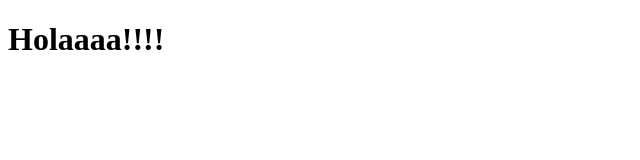
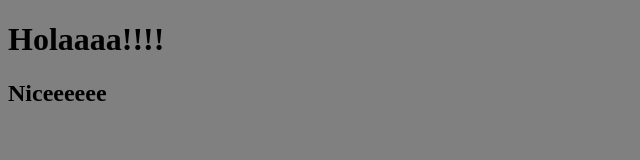
Before and after one commit to OmarGM1061/PracticaConGIT, a plain HTML site: page index.html in a window 1280 px wide. Shown: the whole page, without its empty margins (0-640 px from the left). Drawn offline with Linux system fonts and the light colour scheme.

Commit message:
agregamos un parrafo

```diff
--- a/index.html
+++ b/index.html
@@ -5,9 +5,11 @@
     <meta http-equiv="X-UA-Compatible" content="IE=edge">
     <meta name="viewport" content="width=device-width, initial-scale=1.0">
     <title>Git</title>
+    <link rel="stylesheet" href="style.css">
 </head>
 <body>
     <h1>Holaaaa!!!!</h1>
+    <h2>Niceeeeee</h2>
 
 </body>
 </html>
```
